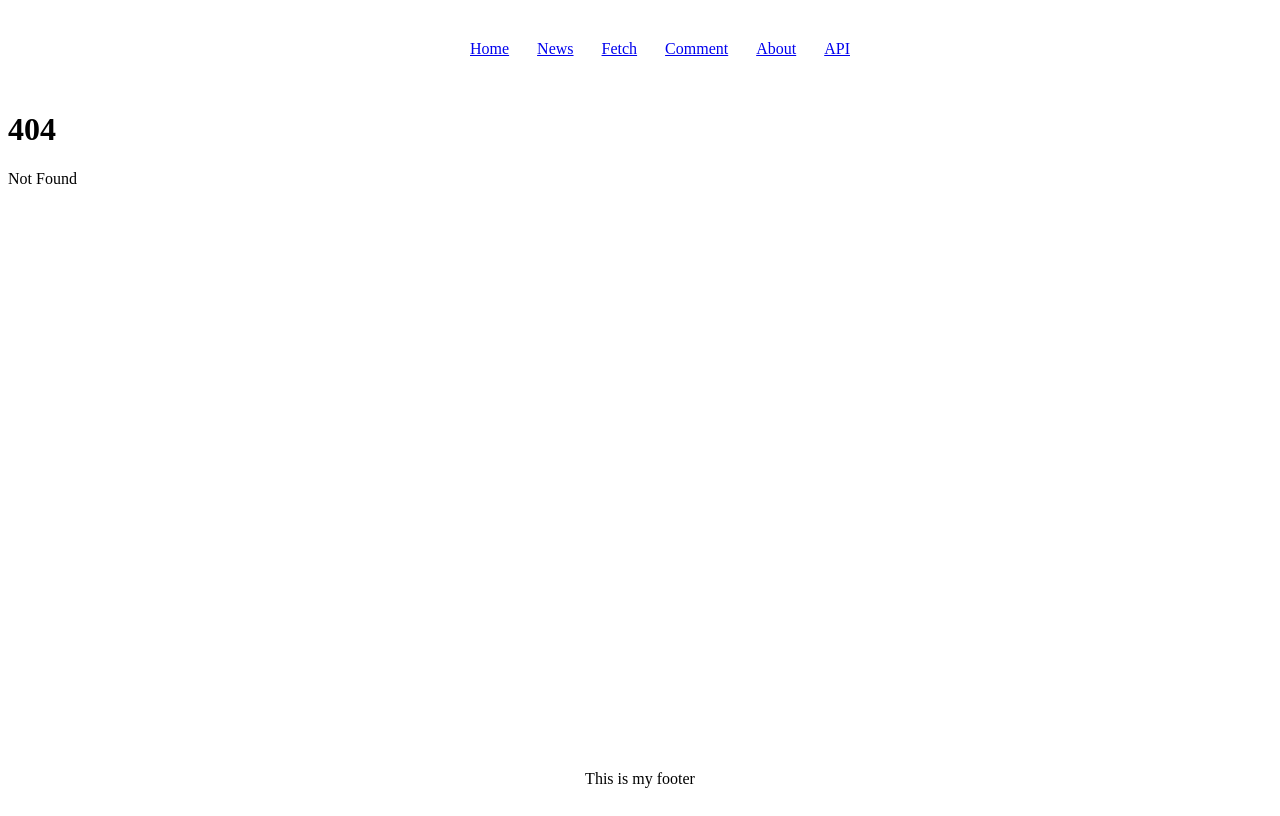
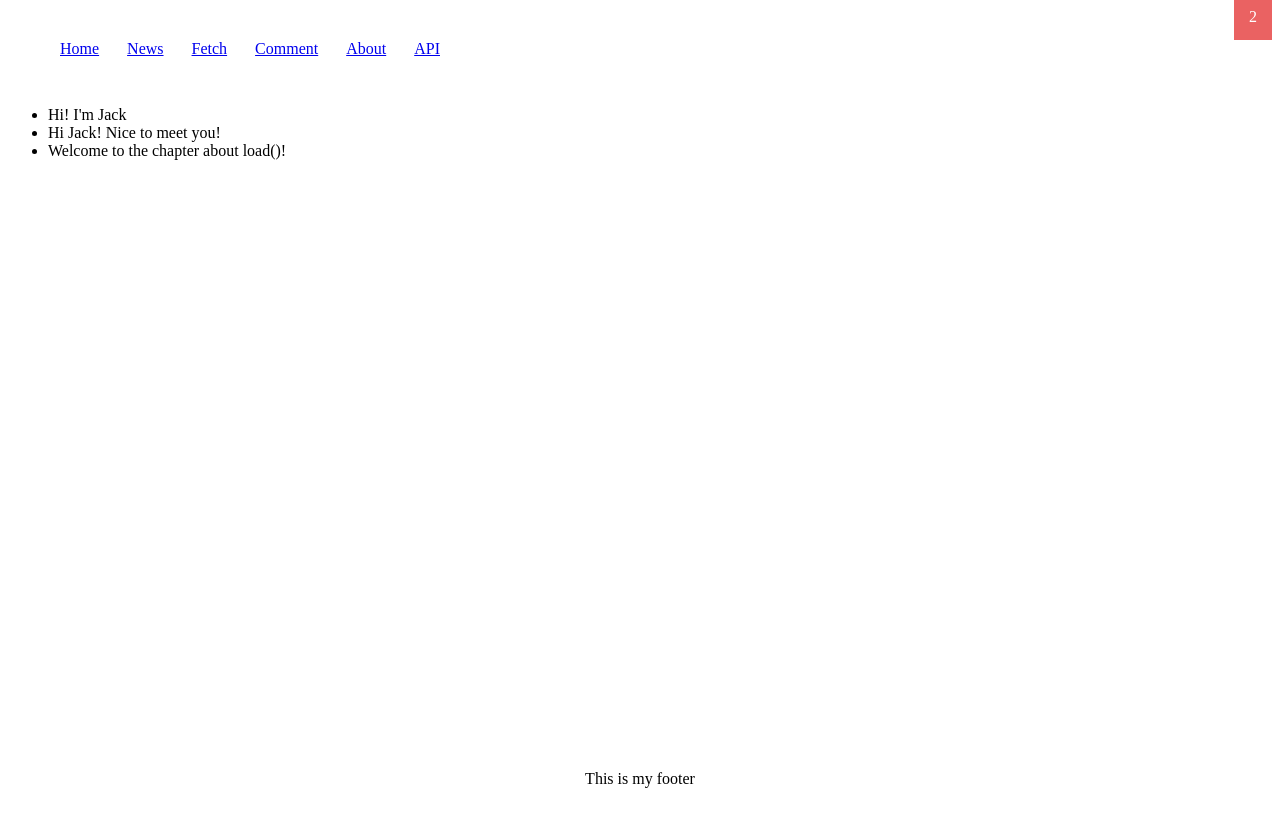
Before and after one commit to willyao0523/svelte-in-practice, a SvelteKit app: page /notifications in a window 1280 px wide. Before the commit this address had no page. Built offline with nearby package versions, Linux system fonts and the light colour scheme.

Commit message:
feat: load in the layout

```diff
--- /dev/null
+++ b/src/lib/Notify.svelte
@@ -0,0 +1,15 @@
+<script>
+	import { invalidateAll } from '$app/navigation';
+	export let count = 0;
+</script>
+
+<a href="/notifications" on:click={() => invalidateAll()}>{count}</a>
+
+<style>
+	a {
+		padding: 15px;
+		color: white;
+		text-decoration: none;
+		background-color: #ea6262;
+	}
+</style>
--- /dev/null
+++ b/src/routes/+layout.js
@@ -0,0 +1,22 @@
+export function load() {
+	console.log('notification loaded');
+	return {
+		notifications: {
+			count: 2,
+			items: [
+				{
+					type: 'comment',
+					content: `Hi! I'm Jack`
+				},
+				{
+					type: 'comment',
+					content: `Hi Jack! Nice to meet you!`
+				},
+				{
+					type: 'comment',
+					content: `Welcome to the chapter about load()!`
+				}
+			]
+		}
+	};
+}
--- a/src/routes/+layout.svelte
+++ b/src/routes/+layout.svelte
@@ -1,10 +1,17 @@
 <script>
 	import Nav from '$lib/Nav.svelte';
+	import Notify from '$lib/Notify.svelte';
+	export let data;
 </script>
 
 <div class="wrapper">
 	<div class="nav">
-		<Nav />
+		<div class="menu">
+			<Nav />
+		</div>
+		<div class="notifications">
+			<Notify count={data.notifications.count} />
+		</div>
 	</div>
 
 	<div class="content">
@@ -25,4 +32,12 @@
 		text-align: center;
 		margin: 20px 0;
 	}
+
+	.menu {
+		display: inline-block;
+	}
+
+	.notifications {
+		float: right;
+	}
 </style>
--- /dev/null
+++ b/src/routes/notifications/+page.svelte
@@ -0,0 +1,11 @@
+<script>
+	export let data;
+</script>
+
+{#if data.notifications.count > 0}
+	<ul>
+		{#each data.notifications.items as item}
+			<li>{item.content}</li>
+		{/each}
+	</ul>
+{/if}
```
